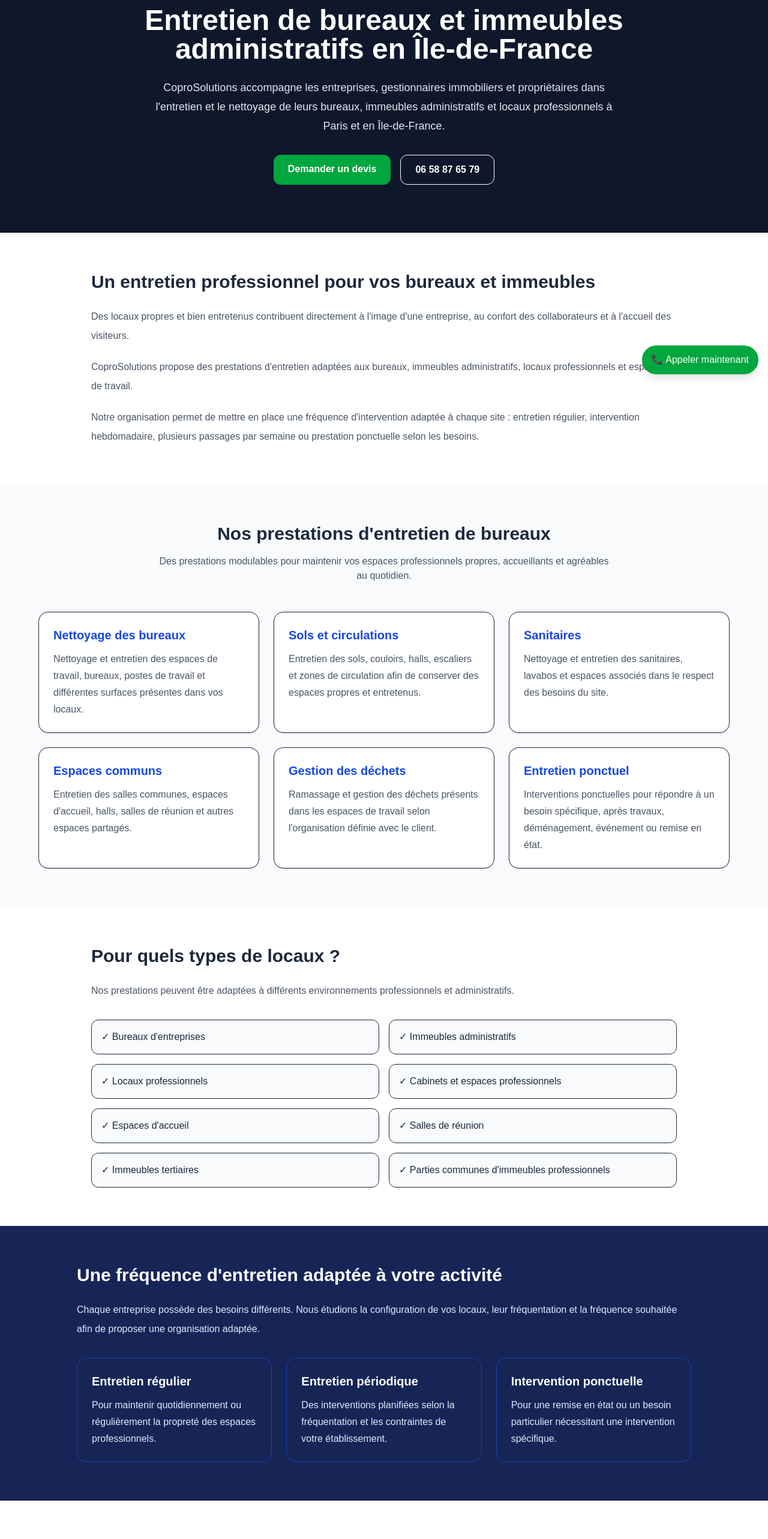
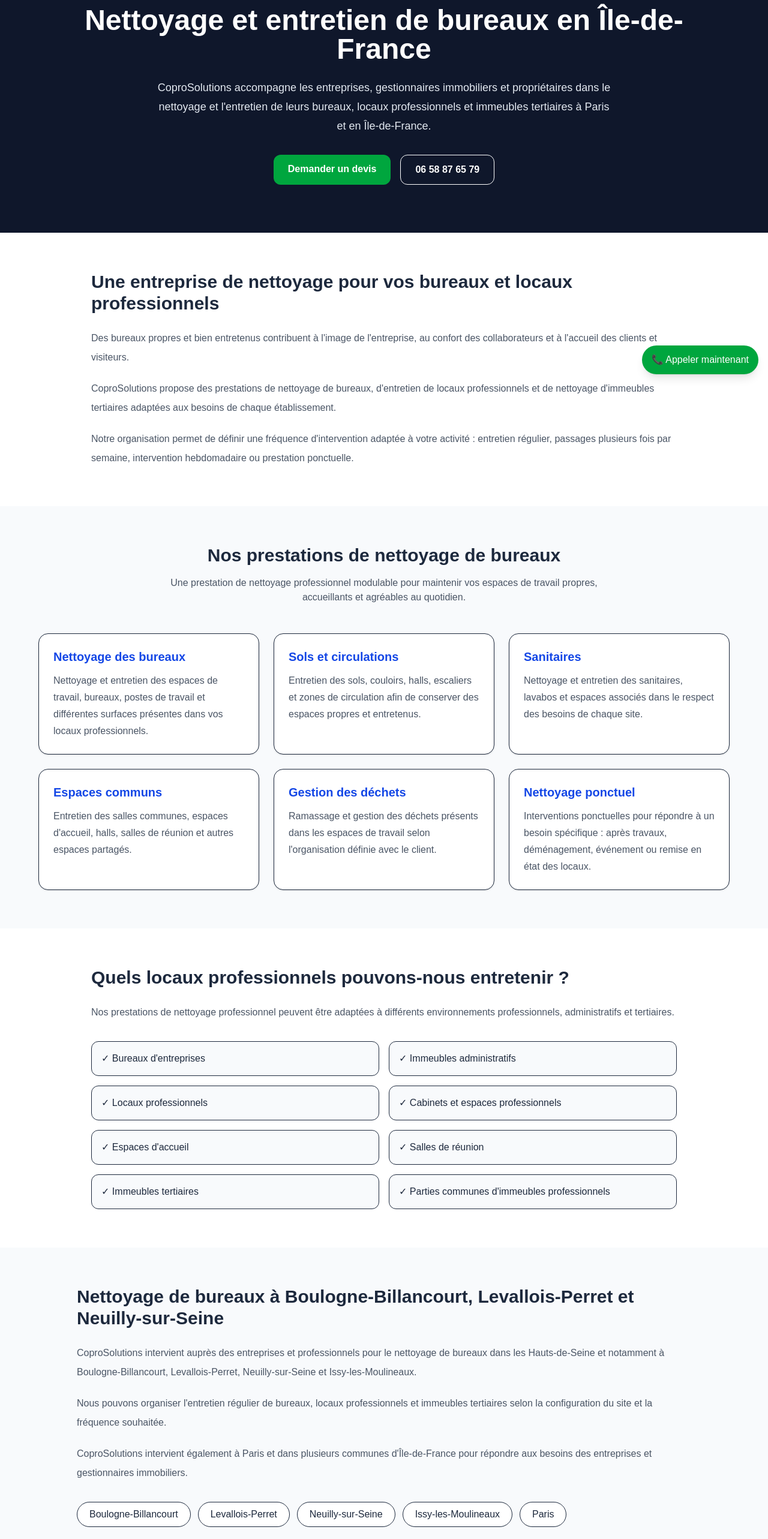
Before and after one commit to amadtag/coprosolutions, a Next.js app: page /entretien-bureau-immeuble in a window 1280 px wide. Shown: the part 160-2726 px from the top of the page at 60% size. Built offline with nearby package versions, Linux system fonts and the light colour scheme.

Commit message:
Optimisation SEO nettoyage bureaux

```diff
--- a/app/entretien-bureau-immeuble/page.tsx
+++ b/app/entretien-bureau-immeuble/page.tsx
@@ -1,8 +1,8 @@
 export const metadata = {
   title:
-    "Entretien de bureaux et immeubles administratifs en Île-de-France | CoproSolutions",
+    "Nettoyage de bureaux en Île-de-France | CoproSolutions",
   description:
-    "CoproSolutions assure l'entretien et le nettoyage de bureaux, immeubles administratifs et locaux professionnels à Paris et en Île-de-France. Prestations régulières ou ponctuelles adaptées à chaque entreprise.",
+    "CoproSolutions assure le nettoyage et l'entretien de bureaux, locaux professionnels et immeubles tertiaires à Paris et en Île-de-France. Prestations régulières ou ponctuelles adaptées à chaque entreprise.",
 };
 
 export default function EntretienBureauImmeuble() {
@@ -18,15 +18,14 @@ export default function EntretienBureauImmeuble() {
           </p>
 
           <h1 className="text-4xl md:text-5xl font-bold mb-6">
-            Entretien de bureaux et immeubles administratifs
-            en Île-de-France
+            Nettoyage et entretien de bureaux en Île-de-France
           </h1>
 
           <p className="max-w-3xl mx-auto text-lg text-slate-200 leading-8">
             CoproSolutions accompagne les entreprises, gestionnaires
-            immobiliers et propriétaires dans l'entretien et le nettoyage
-            de leurs bureaux, immeubles administratifs et locaux
-            professionnels à Paris et en Île-de-France.
+            immobiliers et propriétaires dans le nettoyage et l'entretien
+            de leurs bureaux, locaux professionnels et immeubles tertiaires
+            à Paris et en Île-de-France.
           </p>
 
           <div className="flex flex-col sm:flex-row justify-center gap-4 mt-8">
@@ -53,26 +52,25 @@ export default function EntretienBureauImmeuble() {
       <section className="max-w-5xl mx-auto py-16 px-6">
 
         <h2 className="text-3xl font-bold mb-6">
-          Un entretien professionnel pour vos bureaux et immeubles
+          Une entreprise de nettoyage pour vos bureaux et locaux professionnels
         </h2>
 
         <p className="text-gray-600 leading-8 mb-5">
-          Des locaux propres et bien entretenus contribuent directement à
-          l'image d'une entreprise, au confort des collaborateurs et à
-          l'accueil des visiteurs.
+          Des bureaux propres et bien entretenus contribuent à l'image de
+          l'entreprise, au confort des collaborateurs et à l'accueil des
+          clients et visiteurs.
         </p>
 
         <p className="text-gray-600 leading-8 mb-5">
-          CoproSolutions propose des prestations d'entretien adaptées aux
-          bureaux, immeubles administratifs, locaux professionnels et
-          espaces de travail.
+          CoproSolutions propose des prestations de nettoyage de bureaux,
+          d'entretien de locaux professionnels et de nettoyage d'immeubles
+          tertiaires adaptées aux besoins de chaque établissement.
         </p>
 
         <p className="text-gray-600 leading-8">
-          Notre organisation permet de mettre en place une fréquence
-          d'intervention adaptée à chaque site : entretien régulier,
-          intervention hebdomadaire, plusieurs passages par semaine ou
-          prestation ponctuelle selon les besoins.
+          Notre organisation permet de définir une fréquence d'intervention
+          adaptée à votre activité : entretien régulier, passages plusieurs
+          fois par semaine, intervention hebdomadaire ou prestation ponctuelle.
         </p>
 
       </section>
@@ -83,12 +81,13 @@ export default function EntretienBureauImmeuble() {
         <div className="max-w-6xl mx-auto">
 
           <h2 className="text-3xl font-bold text-center mb-4">
-            Nos prestations d'entretien de bureaux
+            Nos prestations de nettoyage de bureaux
           </h2>
 
           <p className="text-center text-gray-600 max-w-3xl mx-auto mb-12">
-            Des prestations modulables pour maintenir vos espaces
-            professionnels propres, accueillants et agréables au quotidien.
+            Une prestation de nettoyage professionnel modulable pour
+            maintenir vos espaces de travail propres, accueillants et
+            agréables au quotidien.
           </p>
 
           <div className="grid md:grid-cols-2 lg:grid-cols-3 gap-6">
@@ -100,7 +99,7 @@ export default function EntretienBureauImmeuble() {
               <p className="text-gray-600 leading-7">
                 Nettoyage et entretien des espaces de travail, bureaux,
                 postes de travail et différentes surfaces présentes dans
-                vos locaux.
+                vos locaux professionnels.
               </p>
             </div>
 
@@ -121,7 +120,7 @@ export default function EntretienBureauImmeuble() {
               </h3>
               <p className="text-gray-600 leading-7">
                 Nettoyage et entretien des sanitaires, lavabos et espaces
-                associés dans le respect des besoins du site.
+                associés dans le respect des besoins de chaque site.
               </p>
             </div>
 
@@ -147,12 +146,12 @@ export default function EntretienBureauImmeuble() {
 
             <div className="bg-white p-6 rounded-2xl border shadow-sm">
               <h3 className="text-xl font-bold text-blue-700 mb-3">
-                Entretien ponctuel
+                Nettoyage ponctuel
               </h3>
               <p className="text-gray-600 leading-7">
                 Interventions ponctuelles pour répondre à un besoin
-                spécifique, après travaux, déménagement, événement ou
-                remise en état.
+                spécifique : après travaux, déménagement, événement ou
+                remise en état des locaux.
               </p>
             </div>
 
@@ -165,12 +164,13 @@ export default function EntretienBureauImmeuble() {
       <section className="max-w-5xl mx-auto py-16 px-6">
 
         <h2 className="text-3xl font-bold mb-6">
-          Pour quels types de locaux ?
+          Quels locaux professionnels pouvons-nous entretenir ?
         </h2>
 
         <p className="text-gray-600 leading-8 mb-8">
-          Nos prestations peuvent être adaptées à différents environnements
-          professionnels et administratifs.
+          Nos prestations de nettoyage professionnel peuvent être adaptées
+          à différents environnements professionnels, administratifs et
+          tertiaires.
         </p>
 
         <div className="grid sm:grid-cols-2 gap-4">
@@ -197,13 +197,84 @@ export default function EntretienBureauImmeuble() {
 
       </section>
 
+      {/* LOCAL SEO */}
+      <section className="bg-slate-50 py-16 px-6">
+
+        <div className="max-w-5xl mx-auto">
+
+          <h2 className="text-3xl font-bold mb-6">
+            Nettoyage de bureaux à Boulogne-Billancourt,
+            Levallois-Perret et Neuilly-sur-Seine
+          </h2>
+
+          <p className="text-gray-600 leading-8 mb-5">
+            CoproSolutions intervient auprès des entreprises et
+            professionnels pour le nettoyage de bureaux dans les
+            Hauts-de-Seine et notamment à Boulogne-Billancourt,
+            Levallois-Perret, Neuilly-sur-Seine et Issy-les-Moulineaux.
+          </p>
+
+          <p className="text-gray-600 leading-8 mb-5">
+            Nous pouvons organiser l'entretien régulier de bureaux,
+            locaux professionnels et immeubles tertiaires selon la
+            configuration du site et la fréquence souhaitée.
+          </p>
+
+          <p className="text-gray-600 leading-8">
+            CoproSolutions intervient également à Paris et dans plusieurs
+            communes d'Île-de-France pour répondre aux besoins des
+            entreprises et gestionnaires immobiliers.
+          </p>
+
+          <div className="flex flex-wrap gap-3 mt-8">
+
+            <a
+              href="/zones/boulogne-billancourt"
+              className="bg-white border rounded-full px-5 py-2 font-medium hover:bg-slate-100"
+            >
+              Boulogne-Billancourt
+            </a>
+
+            <a
+              href="/zones/hauts-de-seine/levallois-perret"
+              className="bg-white border rounded-full px-5 py-2 font-medium hover:bg-slate-100"
+            >
+              Levallois-Perret
+            </a>
+
+            <a
+              href="/zones/hauts-de-seine/neuilly-sur-seine"
+              className="bg-white border rounded-full px-5 py-2 font-medium hover:bg-slate-100"
+            >
+              Neuilly-sur-Seine
+            </a>
+
+            <a
+              href="/zones/hauts-de-seine/issy-les-moulineaux"
+              className="bg-white border rounded-full px-5 py-2 font-medium hover:bg-slate-100"
+            >
+              Issy-les-Moulineaux
+            </a>
+
+            <a
+              href="/zones/paris-75"
+              className="bg-white border rounded-full px-5 py-2 font-medium hover:bg-slate-100"
+            >
+              Paris
+            </a>
+
+          </div>
+
+        </div>
+      </section>
+
       {/* FREQUENCE */}
       <section className="bg-blue-950 text-white py-16 px-6">
 
         <div className="max-w-5xl mx-auto">
 
           <h2 className="text-3xl font-bold mb-6">
-            Une fréquence d'entretien adaptée à votre activité
+            Une fréquence de nettoyage adaptée à votre activité
           </h2>
 
           <p className="text-blue-100 leading-8 mb-8">
@@ -236,7 +307,7 @@ export default function EntretienBureauImmeuble() {
 
             <div className="border border-blue-800 rounded-2xl p-6">
               <h3 className="font-bold text-xl mb-3">
-                Intervention ponctuelle
+                Nettoyage ponctuel
               </h3>
               <p className="text-blue-100 leading-7">
                 Pour une remise en état ou un besoin particulier nécessitant
@@ -253,11 +324,11 @@ export default function EntretienBureauImmeuble() {
       <section className="max-w-5xl mx-auto py-16 px-6">
 
         <h2 className="text-3xl font-bold mb-6">
-          Entretien d'immeubles administratifs et professionnels
+          Nettoyage d'immeubles administratifs et professionnels
         </h2>
 
         <p className="text-gray-600 leading-8 mb-5">
-          L'entretien d'un immeuble administratif ne se limite pas aux
+          Le nettoyage d'un immeuble administratif ne se limite pas aux
           bureaux. Les halls, couloirs, escaliers, sanitaires et autres
           espaces communs participent également à l'image du bâtiment.
         </p>
@@ -281,7 +352,7 @@ export default function EntretienBureauImmeuble() {
         <div className="max-w-5xl mx-auto">
 
           <h2 className="text-3xl font-bold mb-8">
-            Un service destiné aux professionnels
+            Une entreprise de nettoyage au service des professionnels
           </h2>
 
           <div className="space-y-4 text-gray-600 leading-8">
@@ -289,7 +360,7 @@ export default function EntretienBureauImmeuble() {
             <p>
               CoproSolutions travaille avec les entreprises, gestionnaires
               immobiliers, propriétaires et responsables de sites souhaitant
-              externaliser tout ou partie de l'entretien de leurs locaux.
+              externaliser tout ou partie du nettoyage de leurs locaux.
             </p>
 
             <p>
@@ -307,7 +378,7 @@ export default function EntretienBureauImmeuble() {
       <section className="max-w-5xl mx-auto py-16 px-6">
 
         <h2 className="text-3xl font-bold mb-6">
-          Où intervenons-nous ?
+          Où intervenons-nous pour le nettoyage de bureaux ?
         </h2>
 
         <p className="text-gray-600 leading-8 mb-6">
@@ -335,6 +406,68 @@ export default function EntretienBureauImmeuble() {
 
         </div>
 
+      </section>
+
+      {/* FAQ */}
+      <section className="bg-slate-50 py-16 px-6">
+
+        <div className="max-w-5xl mx-auto">
+
+          <h2 className="text-3xl font-bold mb-8">
+            Questions fréquentes sur le nettoyage de bureaux
+          </h2>
+
+          <div className="space-y-6">
+
+            <div>
+              <h3 className="text-xl font-bold mb-2">
+                Quelle fréquence pour le nettoyage de bureaux ?
+              </h3>
+              <p className="text-gray-600 leading-8">
+                La fréquence dépend notamment de la superficie, du nombre
+                d'occupants, de la fréquentation des locaux et du niveau
+                d'entretien souhaité. Elle peut être quotidienne,
+                hebdomadaire ou ponctuelle.
+              </p>
+            </div>
+
+            <div>
+              <h3 className="text-xl font-bold mb-2">
+                Intervenez-vous dans les Hauts-de-Seine ?
+              </h3>
+              <p className="text-gray-600 leading-8">
+                Oui. CoproSolutions intervient notamment à
+                Boulogne-Billancourt, Levallois-Perret, Neuilly-sur-Seine,
+                Issy-les-Moulineaux et dans d'autres communes des
+                Hauts-de-Seine.
+              </p>
+            </div>
+
+            <div>
+              <h3 className="text-xl font-bold mb-2">
+                Proposez-vous un nettoyage ponctuel ?
+              </h3>
+              <p className="text-gray-600 leading-8">
+                Oui. Des interventions ponctuelles peuvent être organisées
+                pour une remise en état, après travaux, un déménagement ou
+                un besoin spécifique.
+              </p>
+            </div>
+
+            <div>
+              <h3 className="text-xl font-bold mb-2">
+                Pouvez-vous entretenir un immeuble de bureaux complet ?
+              </h3>
+              <p className="text-gray-600 leading-8">
+                Oui. La prestation peut inclure les bureaux, halls,
+                circulations, escaliers, sanitaires, salles communes et
+                autres espaces nécessaires au bon entretien du bâtiment.
+              </p>
+            </div>
+
+          </div>
+
+        </div>
       </section>
 
       {/* POURQUOI */}
@@ -367,7 +500,7 @@ export default function EntretienBureauImmeuble() {
             <div className="border border-slate-700 rounded-xl p-5">
               <strong>Prestations modulables</strong>
               <p className="text-slate-300 mt-2">
-                Entretien régulier ou intervention ponctuelle selon votre
+                Nettoyage régulier ou intervention ponctuelle selon votre
                 activité.
               </p>
             </div>
@@ -391,7 +524,7 @@ export default function EntretienBureauImmeuble() {
         <div className="max-w-3xl mx-auto">
 
           <h2 className="text-3xl md:text-4xl font-bold mb-5">
-            Besoin d'un entretien pour vos bureaux ?
+            Besoin d'un nettoyage de bureaux ?
           </h2>
 
           <p className="text-gray-600 leading-8 mb-8">
```
